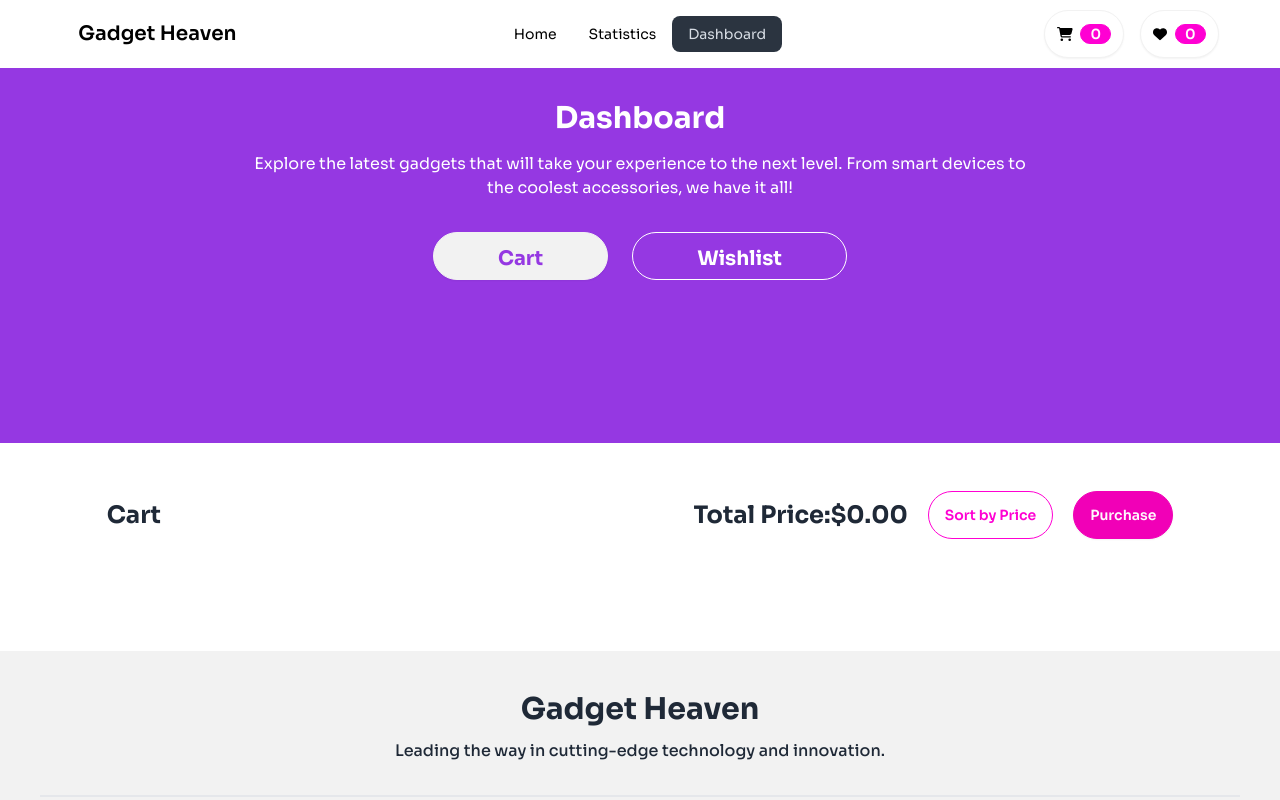
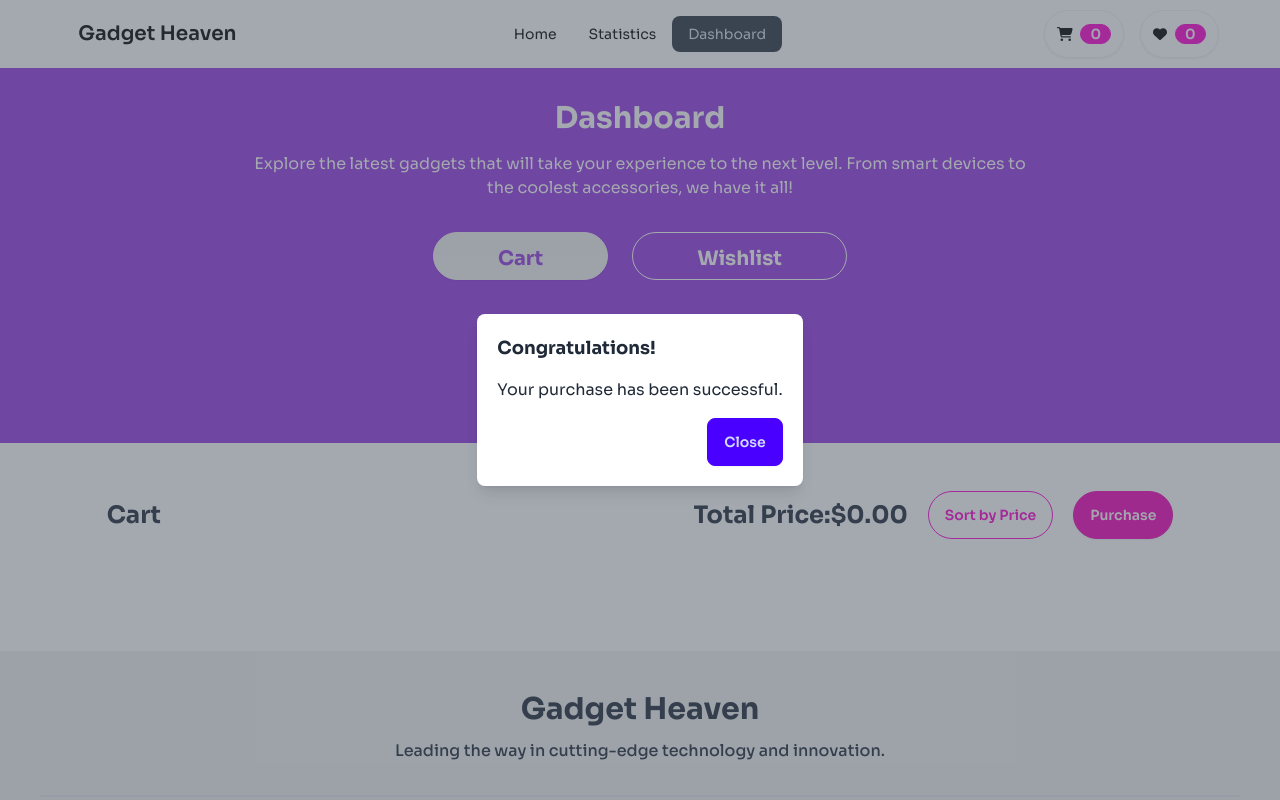
Before and after one commit to programming-hero-web-course-4/b10a8-gadget-heaven-programmer-mahadi-hasan, a React (Vite) app: page /dashboard in a window 1280 px wide. Both pictures are taken after a click on the button "Purchase". Shown: the top 800 px of the page. Built offline with nearby package versions, Linux system fonts and the light colour scheme.

Commit message:
purchase btn modal finished

```diff
--- a/src/Components/AddToCart/AddToCart.jsx
+++ b/src/Components/AddToCart/AddToCart.jsx
@@ -1,12 +1,24 @@
-import React, { useContext, useState } from 'react';
+import React, { useContext, useEffect, useState } from 'react';
 import { CartContext } from '../CartProvider/CartProvider';
-
+import Modal from '../Modal/Modal';
 const AddToCart = () => {
-    const { cart, setCart, removeFromCart, totalPrice } = useContext(CartContext)
+    const { cart, setCart, removeFromCart, totalPrice, setTotalPrice } = useContext(CartContext)
     const [sortedCart, setSortedCart] = useState(cart);
+    const [showModal, setShowModal] = useState(false);
+    useEffect(() => {
+        setSortedCart(cart)
+    }, [cart])
     const sortByPrice = () => {
         const sorted = [...sortedCart].sort((a, b) => b.price - a.price);
         setSortedCart(sorted)
+    }
+    const handlePurchase = () => {
+        setShowModal(true)
+    }
+    const closeModal = () => {
+        setShowModal(false)
+        setCart([])
+        setTotalPrice(0)
     }
     return (
         <div className='w-10/12 mx-auto mt-12'>
@@ -15,7 +27,7 @@ const AddToCart = () => {
                 <div className='flex items-center gap-x-5'>
                     <h3 className='text-2xl font-bold'>Total Price:${totalPrice.toFixed(2)}</h3>
                     <button onClick={sortByPrice} className="btn btn-outline rounded-full btn-secondary">Sort by Price</button>
-                    <button className="btn btn-active rounded-full btn-secondary">Purchase</button>
+                    <button onClick={handlePurchase} className="btn btn-active rounded-full btn-secondary">Purchase</button>
                 </div>
             </div>
             {
@@ -48,6 +60,7 @@ const AddToCart = () => {
                     </div>
                 ))
             }
+            <Modal showModal={showModal} closeModal={closeModal}></Modal>
         </div>
     );
 };
--- /dev/null
+++ b/src/Components/Modal/Modal.jsx
@@ -0,0 +1,19 @@
+import React from 'react';
+
+const Modal = ({ showModal, closeModal }) => {
+    return (
+        <>
+            {showModal && (<div className="fixed inset-0 flex items-center justify-center bg-gray-600 bg-opacity-50">
+                <div className="bg-white p-5 rounded-lg shadow-lg">
+                    <h3 className="text-lg font-bold">Congratulations!</h3>
+                    <p className="py-4">Your purchase has been successful.</p>
+                    <div className="flex justify-end">
+                        <button onClick={closeModal} className="btn btn-primary" > Close </button>
+                    </div>
+                </div>
+            </div>)}
+        </>
+    );
+};
+
+export default Modal;
```
